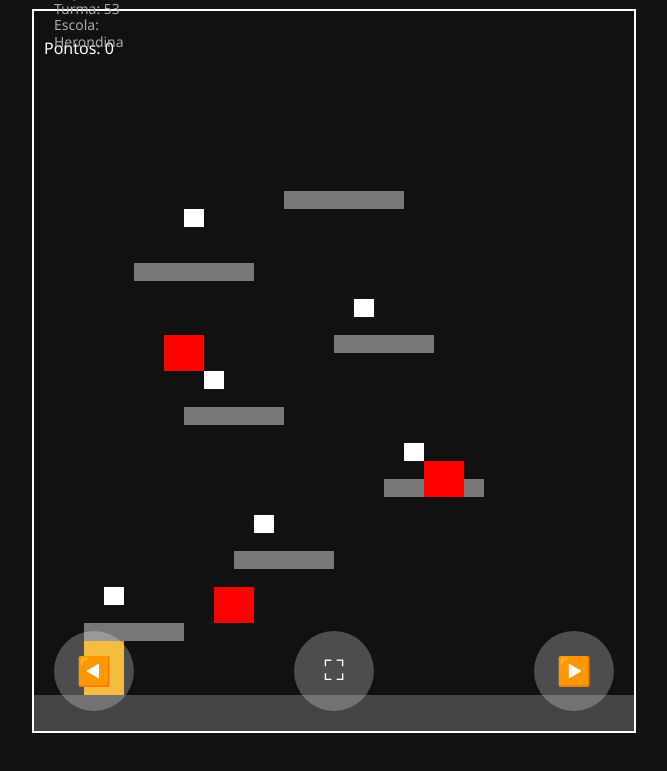
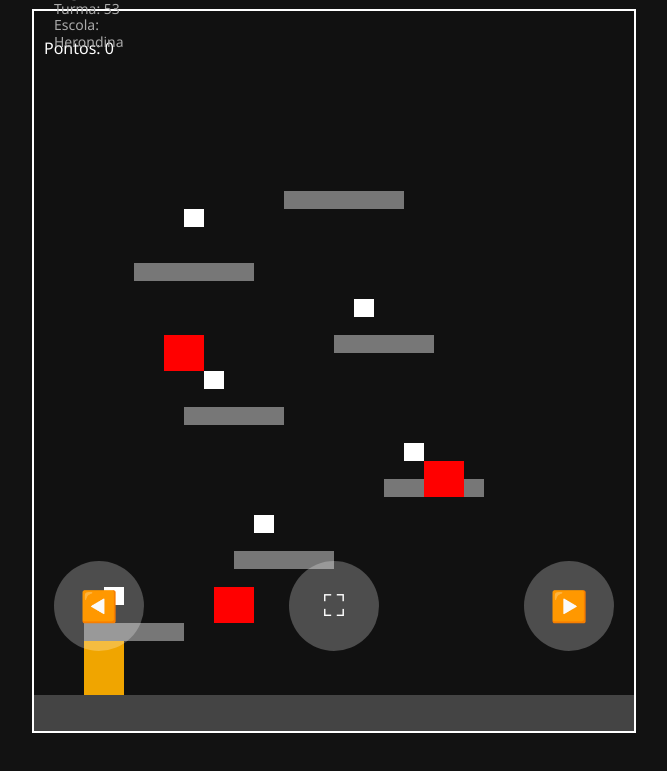
Before and after one commit to Miguel918-hub/Bypass-detetive-ghostfox, a PHP site: page / in a window 1280 px wide. Shown: the part 29-800 px from the top of the page, without its empty margins (306-973 px from the left). Run offline with PHP 8.4, Linux system fonts and the light colour scheme.

Commit message:
Update style.css

```diff
--- a/style.css
+++ b/style.css
@@ -41,10 +41,10 @@ canvas {
     line-height: 1.2;
 }
 
-/* Controles mobile */
+/* Controles mobile ajustados acima da barra de URL */
 #controls {
     position: absolute;
-    bottom: 20px;
+    bottom: 80px; /* Botões mais acima */
     width: 100%;
     display: flex;
     justify-content: space-between;
@@ -53,12 +53,12 @@ canvas {
 }
 
 #controls button {
-    width: 80px;
-    height: 80px;
+    width: 90px;
+    height: 90px;
     border-radius: 50%;
     border: none;
     background-color: rgba(255,255,255,0.25);
-    font-size: 28px;
+    font-size: 30px;
     color: #fff;
     touch-action: manipulation;
     display: flex;
```
